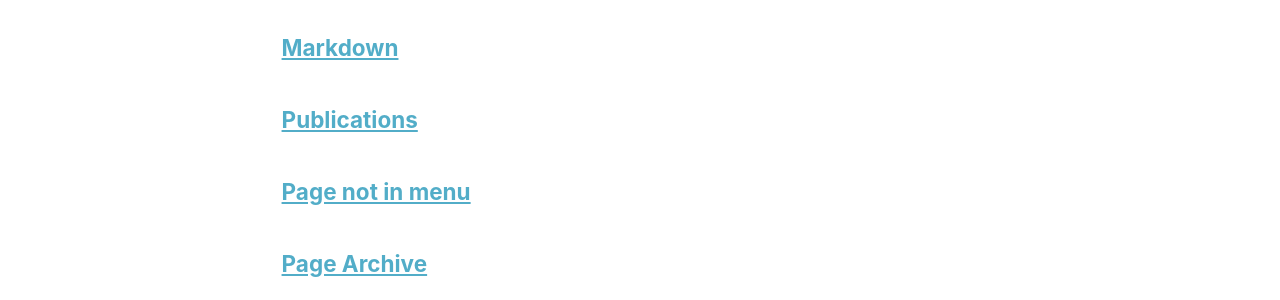
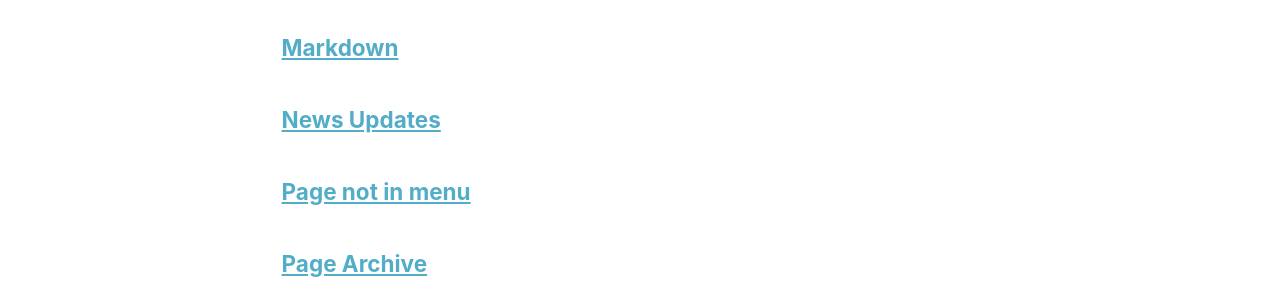
Before and after one commit to odonoghuespace/odonoghuespace.github.io, a Jekyll site: the page built from _pages/page-archive.html, in a window 1280 px wide and 900 px high, scrolled down 351 px. Shown: the part 154-454 px from the top of the window. Built offline with Jekyll 4.4.1, drawn with Linux system fonts in a browser that asks for light colours.

Commit message:
Update news.html

```diff
--- a/_pages/news.html
+++ b/_pages/news.html
@@ -1,7 +1,7 @@
 ---
 layout: archive
-title: "Publications"
-permalink: /publications/
+title: "News Updates"
+permalink: /news/
 author_profile: true
 ---
 
```
